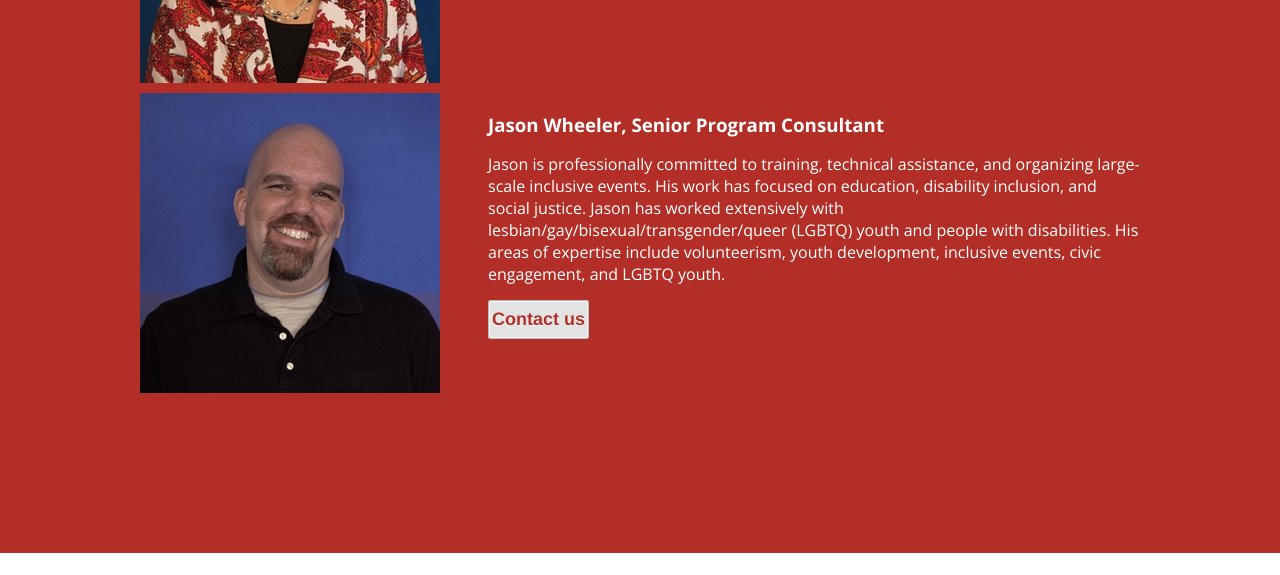
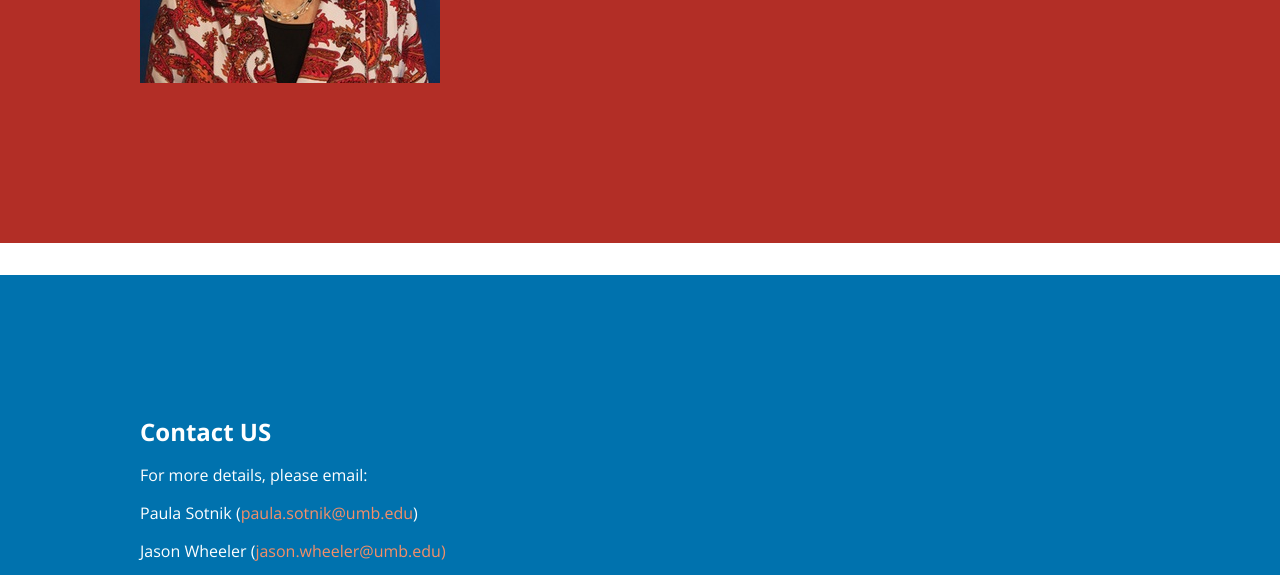
Before and after one commit to communityinclusion/inclusiveevents.org, a plain HTML site: page index.html in a window 1280 px wide. Shown: the part 2697-3272 px from the top of the page. Drawn offline with nearby package versions, Linux system fonts and the light colour scheme.

Commit message:
re commit

```diff
--- a/index.html
+++ b/index.html
@@ -185,20 +185,7 @@ culture brokering and culturally responsive supports, team
 development and support, cultural diversity, access and
 reasonable accommodations, and veterans’ issues.</p>
 </div>
-			<div class="grid_12">
-				<img class="left" src="images/jason.jpg" alt="Jason Wheeler" />
-				<h3>Jason Wheeler, Senior Program Consultant</h3>
-<p>Jason is professionally committed to training, technical
-assistance, and organizing large-scale inclusive events.
-His work has focused on education, disability inclusion,
-and social justice. Jason has worked extensively with
-lesbian/gay/bisexual/transgender/queer (LGBTQ)
-youth and people with disabilities. His areas of
-expertise include volunteerism, youth development,
-inclusive events, civic engagement, and LGBTQ youth.</p>
-<p><a class="button" data-slide="5">Contact us</a></p>
 
-</div>
 <div class="grid_12">
 
 
```
Also changed, not shown: 6 other files.
